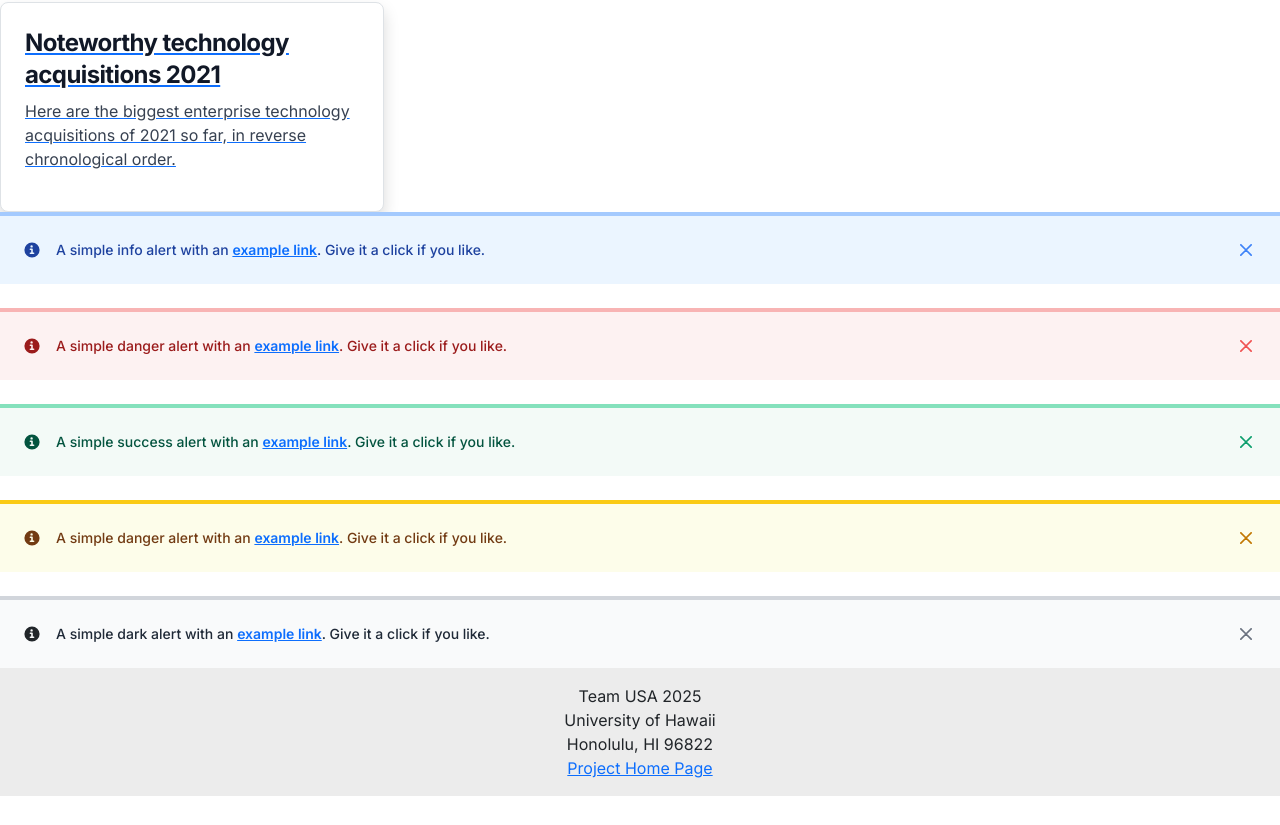
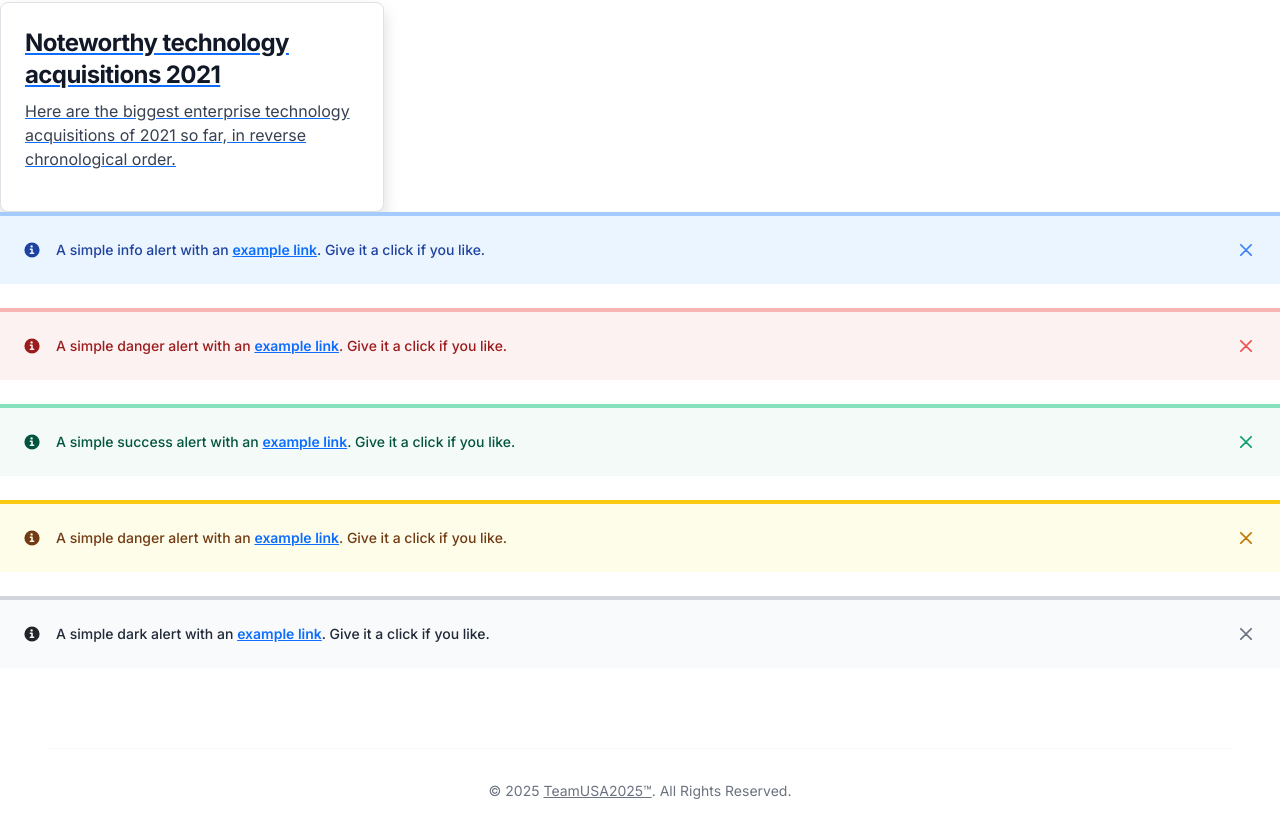
Before and after one commit to teamusa2025/teamusa2025-project, a Next.js app: page / in a window 1280 px wide. Shown: the part 530-1355 px from the top of the page. Before the commit the page ends 1326 px from the top, so only its background shows below. Built offline with nearby package versions, Linux system fonts and the light colour scheme; no server answers.

Commit message:
updated styling

```diff
--- a/src/components/Footer.tsx
+++ b/src/components/Footer.tsx
@@ -1,19 +1,17 @@
-import { Col, Container } from 'react-bootstrap';
-
 /** The Footer appears at the bottom of every page. Rendered by the App Layout component. */
 const Footer = () => (
-  <footer className="bg-light mt-auto py-3">
-    <Container>
-      <Col className="text-center">
-        Team USA 2025
-        <br />
-        University of Hawaii
-        <br />
-        Honolulu, HI 96822
-        <br />
-        <a href="https://teamusa2025.github.io/">Project Home Page</a>
-      </Col>
-    </Container>
+  <footer className="m-4 rounded-lg bg-white dark:bg-gray-900">
+    <div className="mx-auto w-full max-w-screen-xl p-4 md:py-8">
+      <hr className="my-6 w-full border-t-2 border-gray-200 dark:border-gray-700 sm:mx-auto lg:my-8" />
+      <span className="block text-sm text-gray-500 dark:text-gray-400 sm:text-center">
+        © 2025
+        {' '}
+        <a href="https://teamusa2025.github.io/" className="text-gray-500 hover:underline dark:text-gray-400">
+          TeamUSA2025™
+        </a>
+        . All Rights Reserved.
+      </span>
+    </div>
   </footer>
 );
 
```
